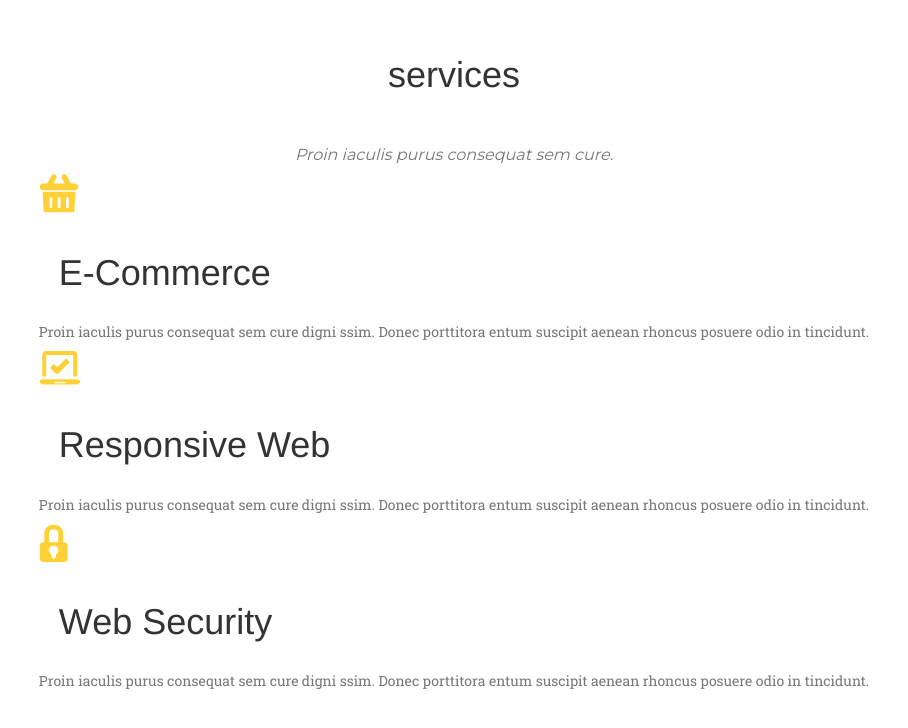
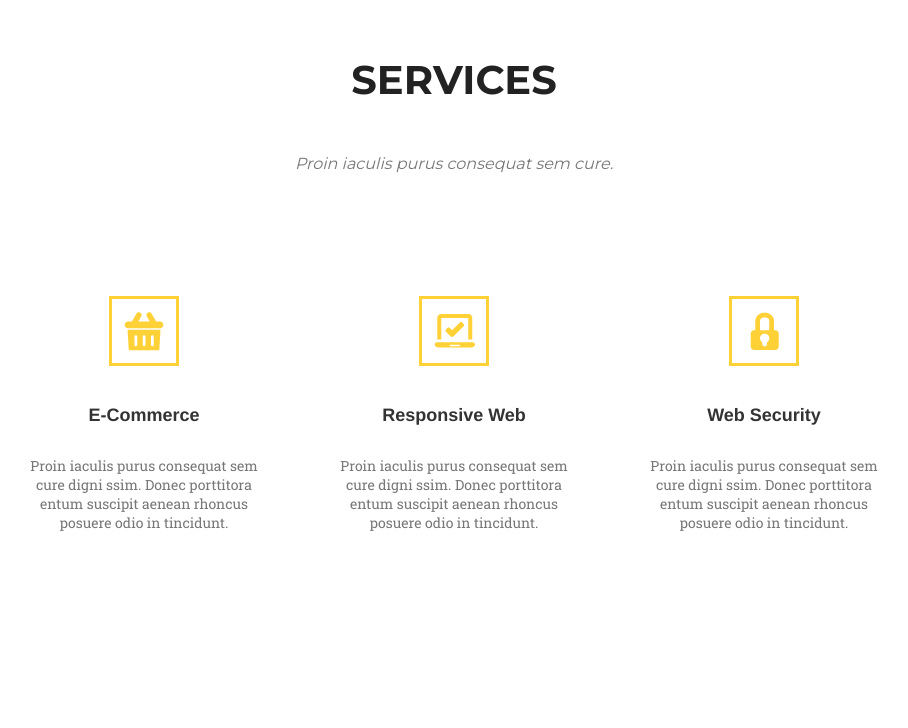
Before and after one commit to MichBrusilo/landing_page_1, a website: page index.html in a window 1280 px wide. Shown: the part 864-1592 px from the top of the page, without its empty margins (186-1094 px from the left). After the commit the page ends 1559 px from the top, so only its background shows below. Drawn offline with nearby package versions, Linux system fonts and the light colour scheme.

Commit message:
Update css

```diff
--- a/css/style.css
+++ b/css/style.css
@@ -133,3 +133,47 @@ font-weight: 700;
   justify-content: center;
   align-items: center;
 }
+
+.services__header h1 {
+  text-transform: uppercase;
+  font: 40px "Montserrat", sans-serif;
+  font-weight: bold;
+  color: #222222;
+}
+
+.services__items {
+  display: flex;
+  align-items: center;
+  justify-content: space-between;
+  flex-wrap: wrap;
+  flex-direction: row;
+  padding-top: 80px;
+}
+
+.services__items .item {
+  display: flex;
+  justify-content: center;
+  flex-direction: column;
+  align-items: center;
+  flex: 1;
+  padding: 33px;
+}
+
+.services__items .item__image {
+  display: flex;
+  justify-content: center;
+  align-items: center;
+  border: 3px #fed136 solid;
+  height: 70px;
+  width: 70px;
+  line-height: 70px;
+}
+
+.services__items .item h1 {
+  font-size: 18px;
+  font-weight: bold;
+}
+
+.services__items .item p {
+  text-align: center;
+}
```
